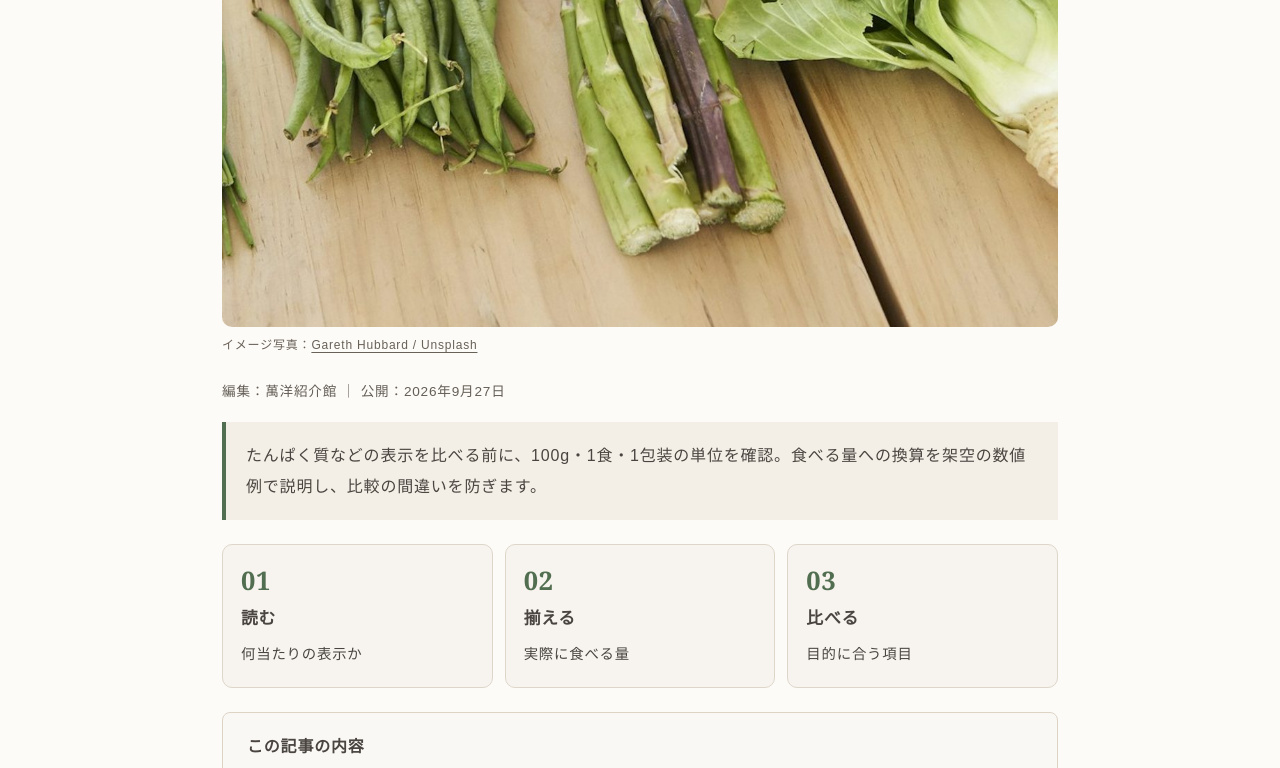
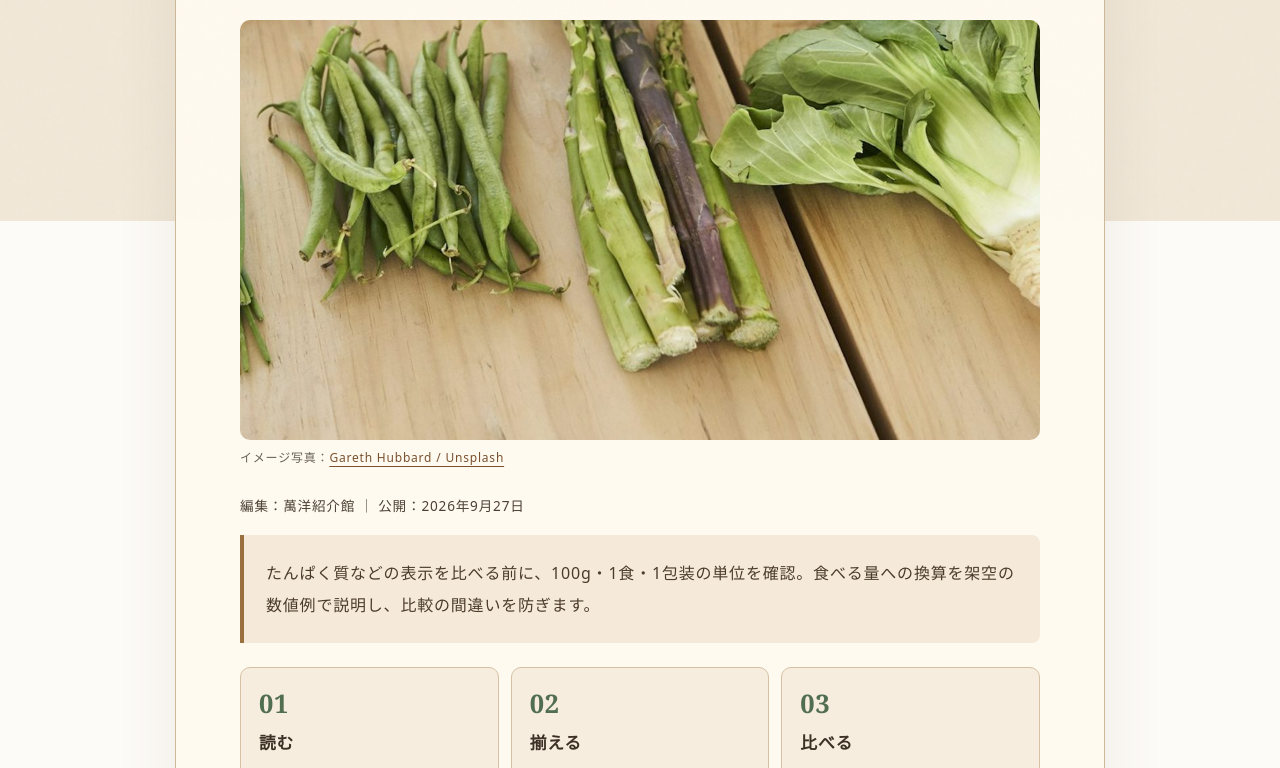
Before and after one commit to made-by-R/nandemoii, a plain HTML site: page nutrition-label-units.html in a window 1280 px wide. Shown: the part 579-1347 px from the top of the page. Drawn offline with Linux system fonts and the light colour scheme.

Commit message:
Apply shared library design to archived article

```diff
--- a/nutrition-label-units.html
+++ b/nutrition-label-units.html
@@ -9,7 +9,7 @@
 <meta property="og:image:width" content="1200">
 <meta property="og:image:height" content="630">
 <link rel="stylesheet" href="/article-covers.css">
-</head><body><header class="site-header"><div class="header-inner"><div class="site-title"><a href="/">萬洋紹介館</a></div><p class="site-description">日常の疑問を、具体例と小さな道具で解く。</p></div><nav class="global-nav" aria-label="メイン"><ul><li><a href="/">ホーム・記事一覧</a></li><li><a href="/speed-calculator">通信速度計算機</a></li><li><a href="/about">当サイトについて</a></li><li><a href="/contact">お問い合わせ</a></li></ul></nav></header><main class="library-main" style="--topic-color:#526e50"><article><nav aria-label="パンくず"><a href="/">ホーム</a> ／ <a href="/topics-health">ボディメイク・健康</a></nav><h1>栄養成分表示の読み方｜100g当たりと1食当たりを揃える</h1>
+<link rel="stylesheet" href="/library-theme.css"></head><body><header class="site-header"><div class="header-inner"><div class="site-title"><a href="/">萬洋紹介館</a></div><p class="site-description">日常の疑問を、具体例と小さな道具で解く。</p></div><nav class="global-nav" aria-label="メイン"><ul><li><a href="/">ホーム・記事一覧</a></li><li><a href="/speed-calculator">通信速度計算機</a></li><li><a href="/about">当サイトについて</a></li><li><a href="/contact">お問い合わせ</a></li></ul></nav></header><main class="library-main" style="--topic-color:#526e50"><article><nav aria-label="パンくず"><a href="/">ホーム</a> ／ <a href="/topics-health">ボディメイク・健康</a></nav><h1>栄養成分表示の読み方｜100g当たりと1食当たりを揃える</h1>
 <figure class="article-cover"><img src="/images/og/nutrition-label-units.jpg" width="1200" height="630" alt="栄養成分表示の読み方｜100g当たりと1食当たりを揃える：調理台に並べた野菜と食材のイメージ" decoding="async" fetchpriority="high"><figcaption>イメージ写真：<a href="https://unsplash.com/photos/green-vegetable-on-brown-wooden-table-qPcSUERqBAc" rel="noopener noreferrer">Gareth Hubbard / Unsplash</a></figcaption></figure>
 <p class="library-meta">編集：萬洋紹介館 ｜ 公開：<time datetime="2026-09-27">2026年9月27日</time></p><p class="library-intro">たんぱく質などの表示を比べる前に、100g・1食・1包装の単位を確認。食べる量への換算を架空の数値例で説明し、比較の間違いを防ぎます。</p><div class="library-map" role="group" aria-label="この記事の3つのポイント"><div><b aria-hidden="true">01</b><strong>読む</strong><span>何当たりの表示か</span></div><div><b aria-hidden="true">02</b><strong>揃える</strong><span>実際に食べる量</span></div><div><b aria-hidden="true">03</b><strong>比べる</strong><span>目的に合う項目</span></div></div><nav class="library-toc" aria-label="目次"><strong>この記事の内容</strong><ol><li><a href="#section-1">表示の上にある単位を先に見る</a></li><li><a href="#section-2">実際に食べる量へ換算する</a></li><li><a href="#section-3">粉末や濃縮品は調理後の条件も確認</a></li><li><a href="#section-4">一つの成分だけで決めない</a></li></ol></nav><section aria-labelledby="section-1"><h2 id="section-1">表示の上にある単位を先に見る</h2><p>栄養成分表示は、100g、100ml、1食分、1包装などの単位で示されます。商品Aの数字が大きくても、商品Bより多い量を基準にしているだけかもしれません。まず何当たりの表示かを確かめ、比べたい量を揃えます。</p><p>特に、一袋を何回かに分けて食べる物と、一回で食べ切る物を並べるときは注意が必要です。袋の内容量と、成分表の基準量を別々に確認してください。</p></section>
 <section aria-labelledby="section-2"><h2 id="section-2">実際に食べる量へ換算する</h2><p>100g当たりの表示から換算するなら、『表示値×食べる量÷100』を使います。以下は計算のための架空の食品で、実在商品の数値や推奨摂取量ではありません。</p><div class="library-table"><table><tr><th>食品</th><th>表示</th><th>食べる量</th><th>たんぱく質の計算</th></tr><tr><td>A</td><td>100g当たり10g</td><td>150g</td><td>10×150÷100＝15g</td></tr><tr><td>B</td><td>1包装当たり18g</td><td>半包装</td><td>18×0.5＝9g</td></tr></table></div><p>中身が均一でない詰め合わせなどは、半分の重量を食べたから成分も正確に半分とは限りません。個別表示があるかを確認し、計算を過度に精密な値として扱わないようにします。</p></section>
```
